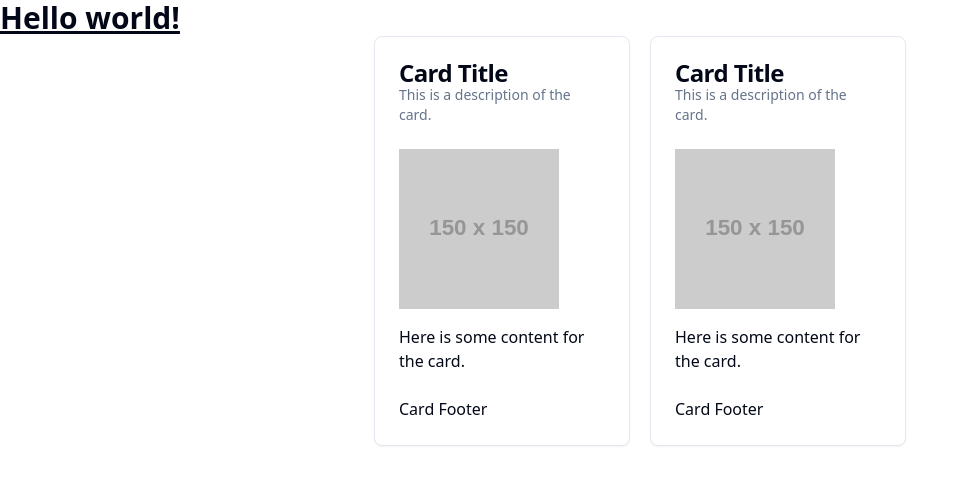
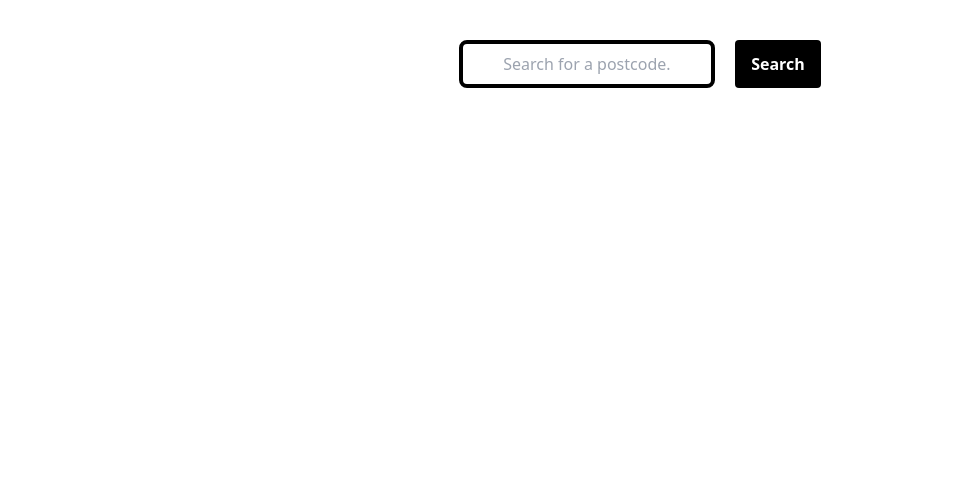
Before and after one commit to jwoleabu/BCLHack2024, a React (Vite) app in the folder frontend/: page / in a window 1280 px wide. Shown: the top 484 px of the page, without its empty margins (0-969 px from the left). Built offline with nearby package versions, Linux system fonts and the light colour scheme; no server answers.

Commit message:
added search bar tthat stores postcode when submitted

```diff
--- a/frontend/package.json
+++ b/frontend/package.json
@@ -13,7 +13,7 @@
     "class-variance-authority": "^0.7.0",
     "clsx": "^2.1.1",
     "lucide-react": "^0.395.0",
-    "react": "^18.2.0",
+    "react": "^18.3.1",
     "react-dom": "^18.2.0",
     "tailwind-merge": "^2.3.0",
     "tailwindcss-animate": "^1.0.7"
--- /dev/null
+++ b/frontend/src/components/ui/search.tsx
@@ -0,0 +1,33 @@
+import React, { useState } from 'react';
+
+const Search = () => {
+  const [postcode, setPostcode] = useState('');
+
+  const handleInputChange = (event: { target: { value: React.SetStateAction<string>; }; }) => {
+    setPostcode(event.target.value);
+  };
+
+  const handleButtonClick = () => {
+    console.log(postcode);
+  };
+
+  return (
+    <div className="flex justify-center mt-10">
+      <input
+        type="text"
+        placeholder="Search for a postcode..."
+        className="border-4 rounded-lg border-black pl-10 pr-10 pt-2 pb-2 w-1/5"
+        value={postcode}
+        onChange={handleInputChange}
+      />
+      <button
+        className="bg-black hover:bg-blue-700 text-white font-bold py-2 px-4 rounded ml-5"
+        onClick={handleButtonClick}
+      >
+        Search
+      </button>
+    </div>
+  );
+}
+
+export default Search;
--- a/frontend/src/main.tsx
+++ b/frontend/src/main.tsx
@@ -1,10 +1,11 @@
 import React from 'react'
 import ReactDOM from 'react-dom/client'
 import App from './App.tsx'
+import Search from './components/ui/search.tsx'
 import './index.css'
 
 ReactDOM.createRoot(document.getElementById('root')!).render(
   <React.StrictMode>
-    <App />
+    <Search />
   </React.StrictMode>,
 )
```
Also changed, not shown: 1 other file (tests, documents, lock files or other folders).
